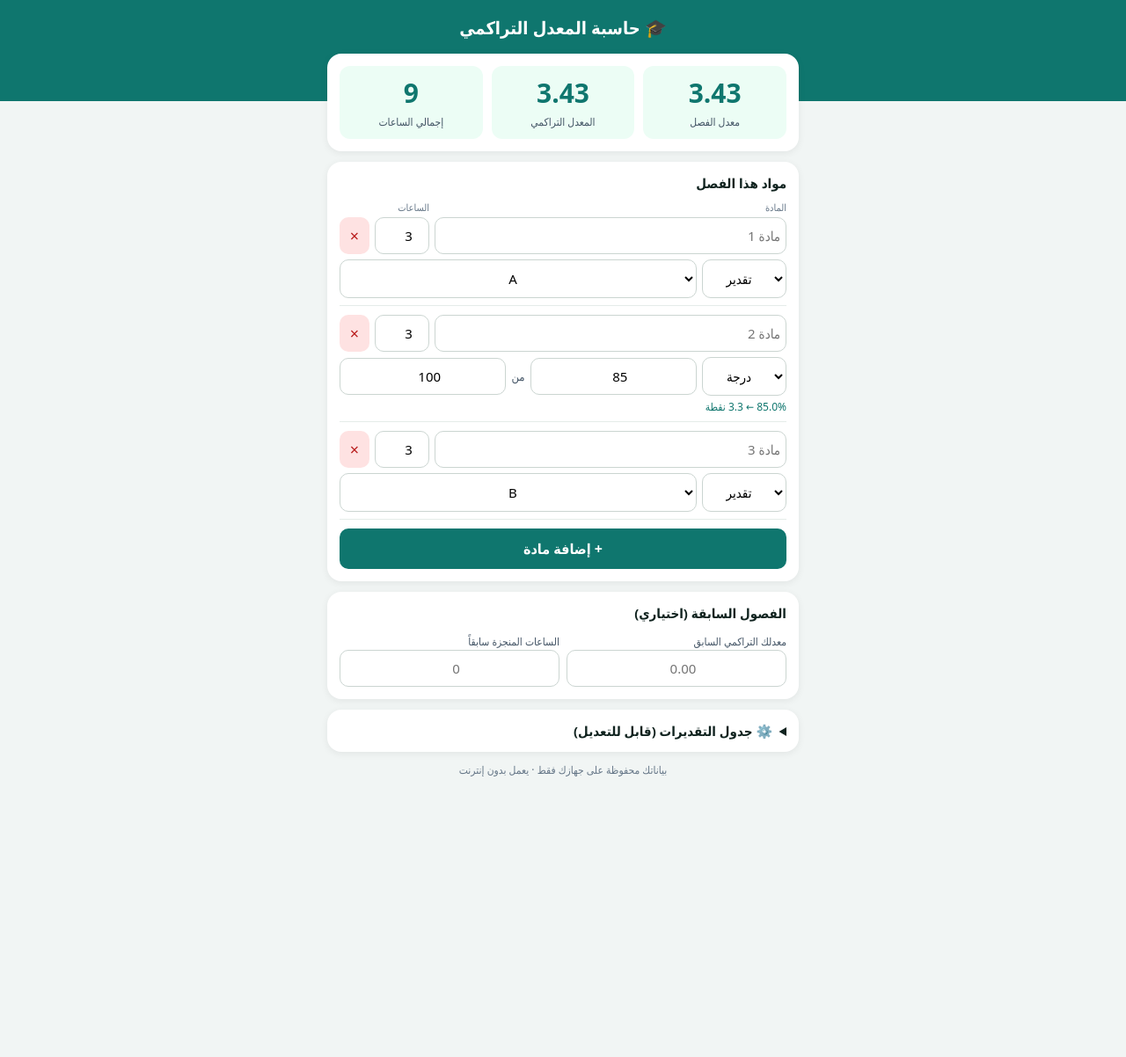
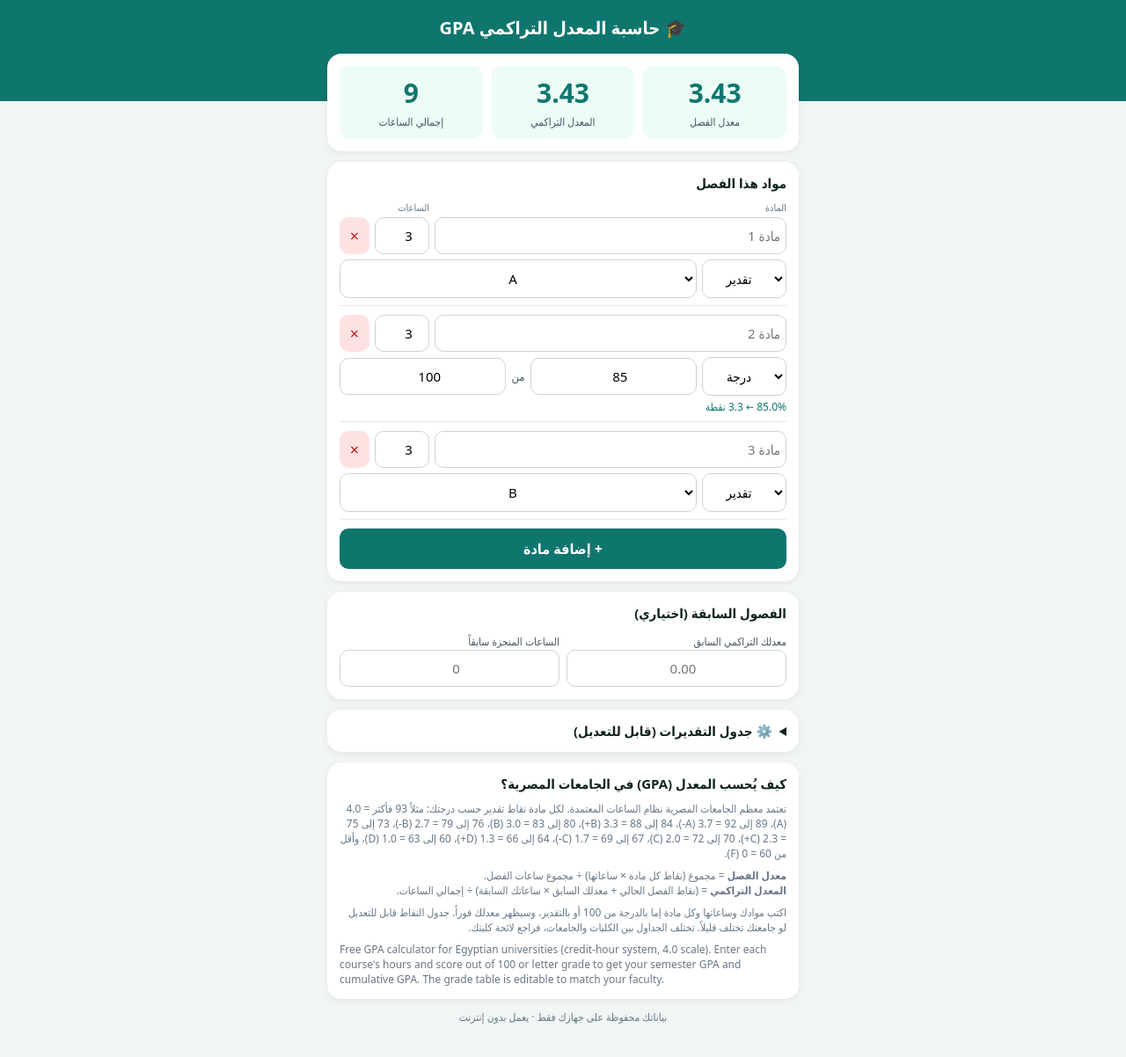
Before and after one commit to Eng-AbdallahMostafa/gpa-calculator, a plain HTML site: page index.html in a window 1280 px wide. Shown: the whole page at 88% size. Before the commit the page ends 924 px from the top, so only its background shows below. Drawn offline with Linux system fonts and the light colour scheme.

Commit message:
Enhance SEO with updated title and meta tags
Updated the title and added meta tags for SEO and social sharing.

```diff
--- a/index.html
+++ b/index.html
@@ -2,7 +2,16 @@
 <html lang="ar" dir="rtl"><head><meta charset="utf-8">
 <meta name="viewport" content="width=device-width,initial-scale=1,viewport-fit=cover">
 <meta name="theme-color" content="#0f766e"><link rel="manifest" href="manifest.json"><link rel="icon" href="icon.svg">
-<title>حاسبة المعدل التراكمي</title>
+<title>حاسبة المعدل التراكمي GPA للجامعات المصرية | GPA Calculator Egypt</title>
+<meta name="description" content="احسب معدلك الفصلي والتراكمي GPA بنظام الساعات المعتمدة في الجامعات المصرية، من الدرجة من 100 أو من التقدير (A, B+...). مجانية وتعمل على الموبايل. Free Egyptian GPA calculator, credit-hour system, 4.0 scale.">
+<meta name="keywords" content="حاسبة المعدل التراكمي, حساب GPA, حساب المعدل الفصلي, حاسبة GPA الجامعة المصرية, نظام الساعات المعتمدة, Egypt GPA calculator, credit hour GPA calculator">
+<link rel="canonical" href="https://eng-abdallahmostafa.github.io/gpa-calculator/">
+<meta name="robots" content="index,follow">
+<link rel="alternate" hreflang="ar" href="https://eng-abdallahmostafa.github.io/gpa-calculator/">
+<meta property="og:type" content="website"><meta property="og:locale" content="ar_EG"><meta property="og:url" content="https://eng-abdallahmostafa.github.io/gpa-calculator/">
+<meta property="og:title" content="حاسبة المعدل التراكمي GPA للجامعات المصرية | GPA Calculator Egypt"><meta property="og:description" content="احسب معدلك الفصلي والتراكمي GPA بنظام الساعات المعتمدة في الجامعات المصرية، من الدرجة من 100 أو من التقدير (A, B+...). مجانية وتعمل على الموبايل. Free Egyptian GPA calculator, credit-hour system, 4.0 scale.">
+<meta name="twitter:card" content="summary"><meta name="twitter:title" content="حاسبة المعدل التراكمي GPA للجامعات المصرية | GPA Calculator Egypt"><meta name="twitter:description" content="احسب معدلك الفصلي والتراكمي GPA بنظام الساعات المعتمدة في الجامعات المصرية، من الدرجة من 100 أو من التقدير (A, B+...). مجانية وتعمل على الموبايل. Free Egyptian GPA calculator, credit-hour system, 4.0 scale.">
+<script type="application/ld+json">{"@context":"https://schema.org","@type":"WebApplication","name":"حاسبة المعدل التراكمي GPA","alternateName":"Egyptian GPA Calculator","url":"https://eng-abdallahmostafa.github.io/gpa-calculator/","applicationCategory":"EducationalApplication","operatingSystem":"Any","inLanguage":["ar","en"],"offers":{"@type":"Offer","price":"0","priceCurrency":"EGP"},"description":"احسب معدلك الفصلي والتراكمي GPA بنظام الساعات المعتمدة في الجامعات المصرية، من الدرجة من 100 أو من التقدير (A, B+...). مجانية وتعمل على الموبايل. Free Egyptian GPA calculator, credit-hour system, 4.0 scale."}</script>
 <style>
 *{box-sizing:border-box}body{margin:0;font-family:system-ui,"Segoe UI",Tahoma,Arial,sans-serif;background:#f1f5f4;color:#10231f;padding-bottom:40px}
 header{background:#0f766e;color:#fff;padding:18px 16px 70px;text-align:center}
@@ -26,7 +35,7 @@ button{font:inherit;border:0;border-radius:10px;cursor:pointer}
 .note{font-size:12px;color:#678;margin:8px 0 0}
 details summary{font-weight:700;cursor:pointer;font-size:15px}
 </style></head><body>
-<header><h1>🎓 حاسبة المعدل التراكمي</h1></header>
+<header><h1>🎓 حاسبة المعدل التراكمي GPA</h1></header>
 <div class="wrap">
 <div class="card"><div class="res">
 <div><b id="sem">0.00</b><span>معدل الفصل</span></div>
@@ -47,6 +56,11 @@ details summary{font-weight:700;cursor:pointer;font-size:15px}
 <div id="scale" class="sc" style="margin-top:10px"></div>
 <h2 style="margin-top:16px">الدرجة من 100 ← النقاط</h2><p class="note">لو كتبت درجتك (مثلاً 85 من 100) تتحول لنقاط حسب النسبة المئوية. عدّل الحد الأدنى والنقاط.</p><div id="ranges" style="margin-top:8px"></div><button class="add sec" onclick="addRange()">+ إضافة نطاق</button><button class="add sec" style="margin-top:12px" onclick="resetScale()">استرجاع الافتراضي</button>
 <button class="add sec" onclick="addGrade()">+ إضافة تقدير</button></details></div>
+<div class="card"><h2>كيف يُحسب المعدل (GPA) في الجامعات المصرية؟</h2>
+<p class="note">تعتمد معظم الجامعات المصرية نظام الساعات المعتمدة. لكل مادة نقاط تقدير حسب درجتك: مثلاً 93 فأكثر = 4.0 (A)، 89 إلى 92 = 3.7 (A-)، 84 إلى 88 = 3.3 (B+)، 80 إلى 83 = 3.0 (B)، 76 إلى 79 = 2.7 (B-)، 73 إلى 75 = 2.3 (C+)، 70 إلى 72 = 2.0 (C)، 67 إلى 69 = 1.7 (C-)، 64 إلى 66 = 1.3 (D+)، 60 إلى 63 = 1.0 (D)، وأقل من 60 = 0 (F).</p>
+<p class="note"><b>معدل الفصل</b> = مجموع (نقاط كل مادة × ساعاتها) ÷ مجموع ساعات الفصل.<br><b>المعدل التراكمي</b> = (نقاط الفصل الحالي + معدلك السابق × ساعاتك السابقة) ÷ إجمالي الساعات.</p>
+<p class="note">اكتب موادك وساعاتها وكل مادة إما بالدرجة من 100 أو بالتقدير، وسيظهر معدلك فوراً. جدول النقاط قابل للتعديل لو جامعتك تختلف قليلاً. تختلف الجداول بين الكليات والجامعات، فراجع لائحة كليتك.</p>
+<p class="note" lang="en" dir="ltr" style="text-align:left">Free GPA calculator for Egyptian universities (credit-hour system, 4.0 scale). Enter each course's hours and score out of 100 or letter grade to get your semester GPA and cumulative GPA. The grade table is editable to match your faculty.</p></div>
 <p class="note" style="text-align:center">بياناتك محفوظة على جهازك فقط · يعمل بدون إنترنت</p>
 </div>
 <script>
```
